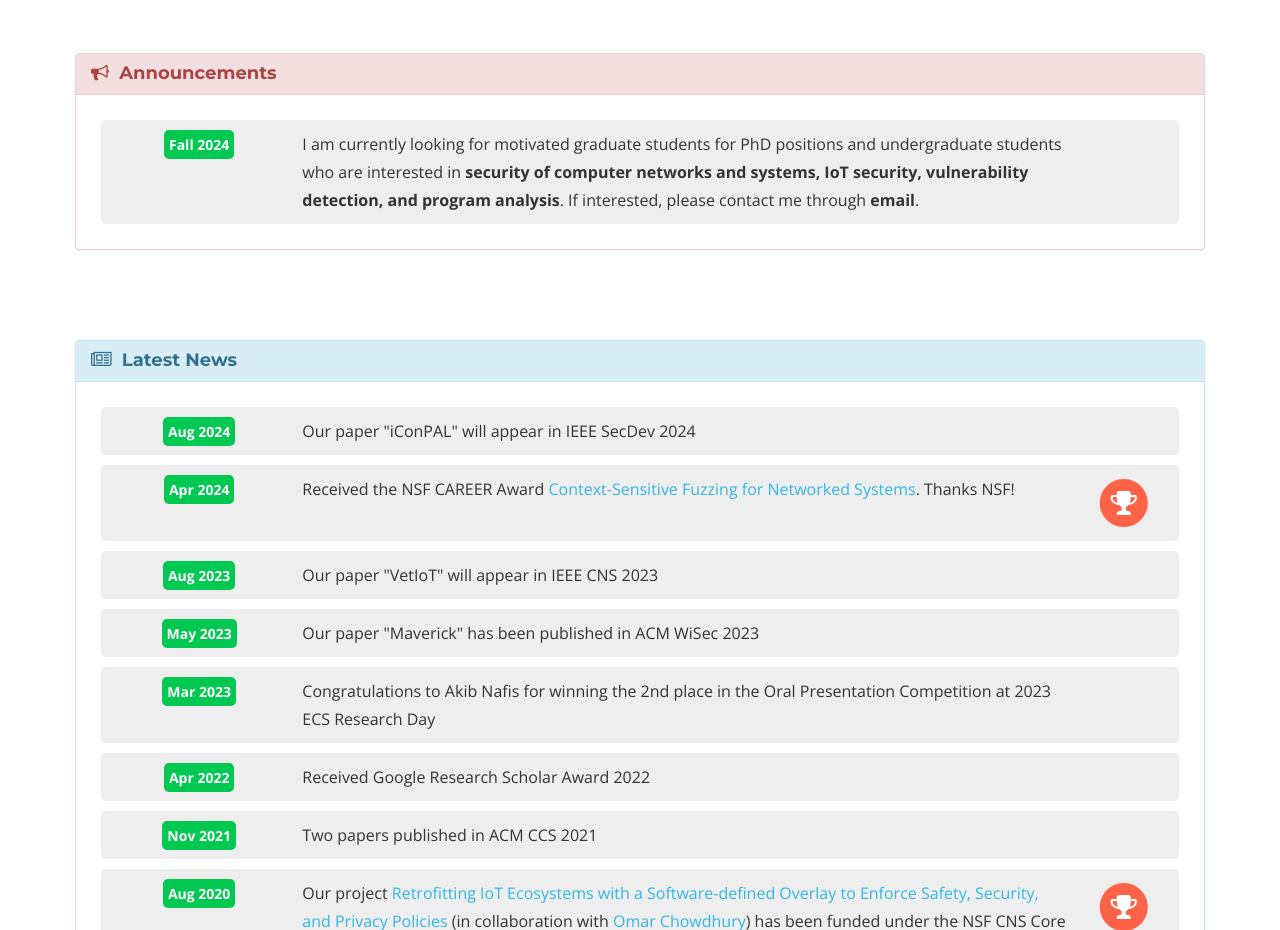
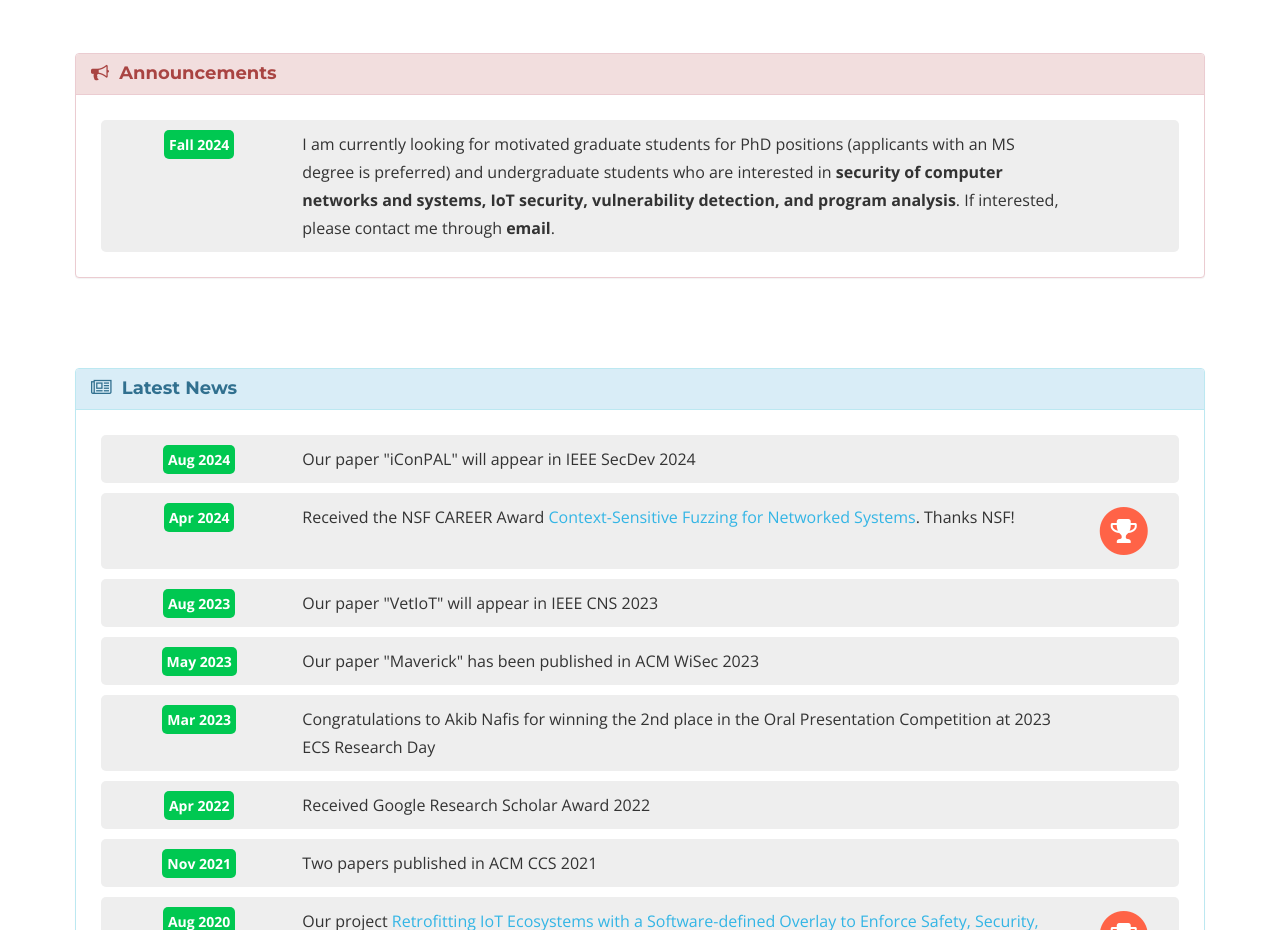
Before and after one commit to endadul/endadul.github.io, a plain HTML site: page index.html in a window 1280 px wide. Shown: the part 1220-2150 px from the top of the page. Drawn offline with nearby package versions, Linux system fonts and the light colour scheme.

Commit message:
new updates

```diff
--- a/index.html
+++ b/index.html
@@ -232,7 +232,7 @@
                           <!-- content -->
                           <div class="news-content">
 
-                              I am currently looking for motivated graduate students for PhD positions and undergraduate students
+                              I am currently looking for motivated graduate students for PhD positions (applicants with an MS degree is preferred) and undergraduate students
                               who are interested in <strong>security of computer networks and systems, IoT security, vulnerability
                               detection, and program analysis</strong>.
                               If interested, please contact me through <strong>email</strong>.
```
